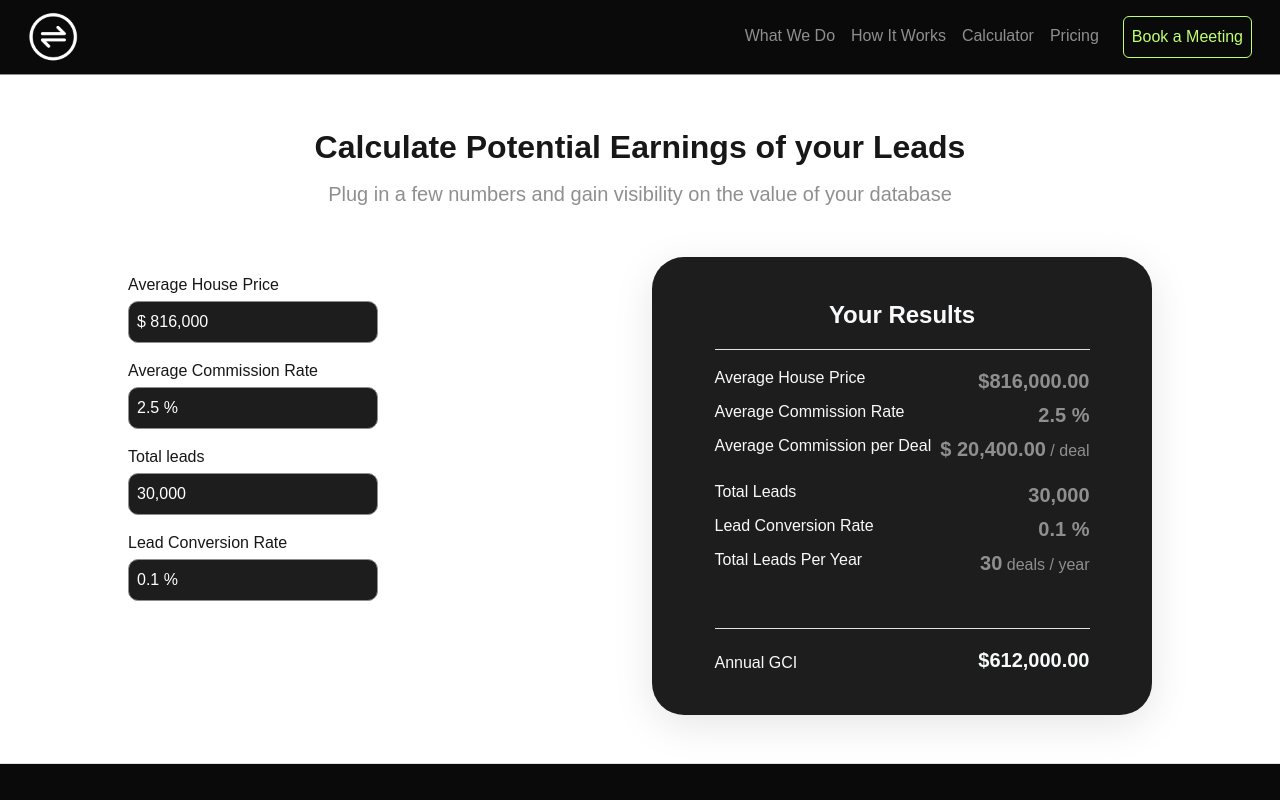
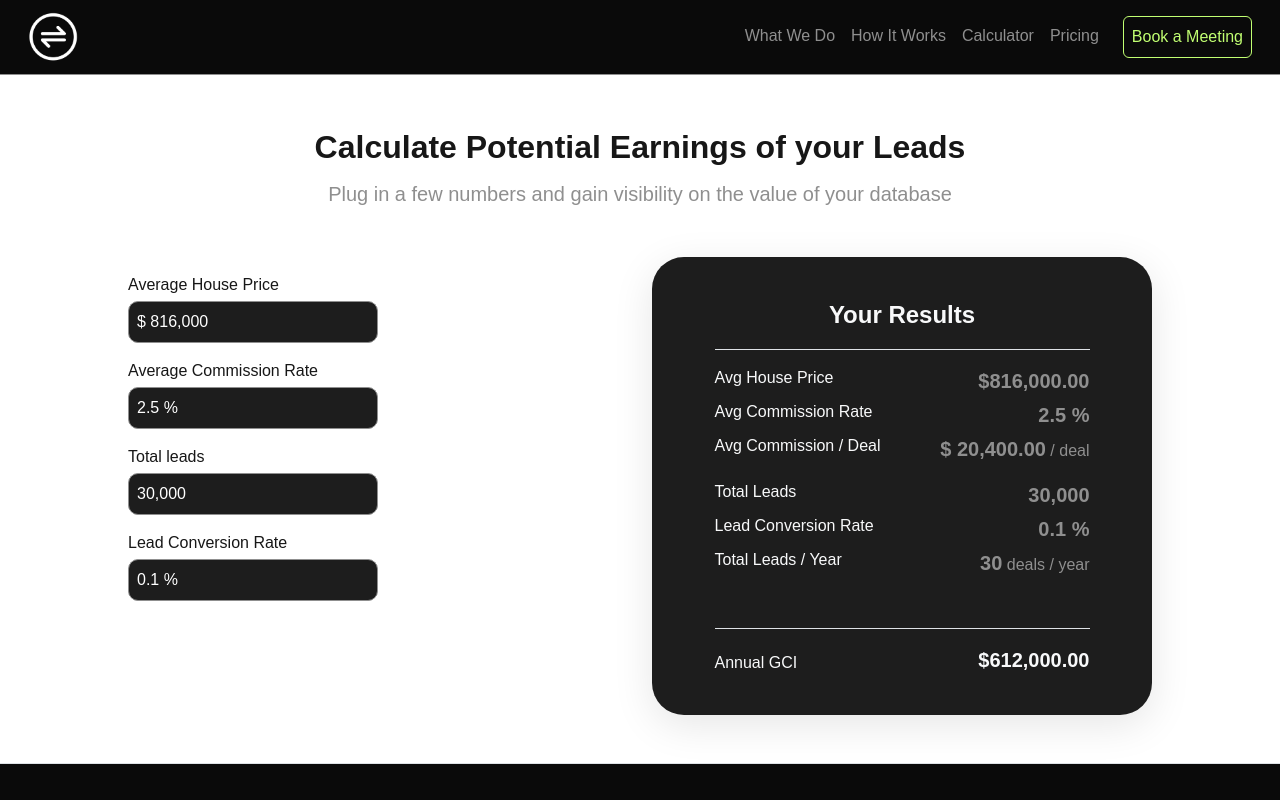
Before and after one commit to aditya-s3n/callall_website, a Next.js app: page /calculator in a window 1280 px wide. Shown: the top 800 px of the page. Built offline with nearby package versions, Linux system fonts and the light colour scheme.

Commit message:
fix spacing for calculator

```diff
--- a/src/app/components/Calculator.tsx
+++ b/src/app/components/Calculator.tsx
@@ -100,7 +100,7 @@ function Calculator() {
                 <p className='fs-4 py-3 border-bottom w-75 m-auto pt-4 fw-bold text-light'>Your Results</p>
 
                 <div className='d-flex flex-column flex-md-row justify-content-between w-75 m-auto mt-3'>
-                <p className='text-light'>Average House Price</p>
+                <p className='text-light'>Avg House Price</p>
                 <p className='header-link nav-link'>
                     <span className='fs-5 fw-bold'>
                     ${housePrice.toFixed(2).replace(/(\d)(?=(\d{3})+(?!\d))/g, '$1,')}
@@ -109,7 +109,7 @@ function Calculator() {
                 </div>
 
                 <div className='d-flex flex-column flex-md-row justify-content-between w-75 m-auto mt-1'>
-                <p className='text-light'>Average Commission Rate</p>
+                <p className='text-light'>Avg Commission Rate</p>
                 <p className='header-link nav-link'>
                     <span className='fs-5 fw-bold'>
                     {commissionRate.toLocaleString()} %
@@ -118,7 +118,7 @@ function Calculator() {
                 </div>
 
                 <div className='d-flex flex-column flex-md-row justify-content-between w-75 m-auto mt-1'>
-                <p className='text-light'>Average Commission per Deal</p>
+                <p className='text-light'>Avg Commission / Deal</p>
                 <p className='header-link nav-link'>
                     <span className='fs-5 fw-bold'>
                     $ {totalCommission.toFixed(2).replace(/(\d)(?=(\d{3})+(?!\d))/g, '$1,')}
@@ -145,7 +145,7 @@ function Calculator() {
                 </div>
 
                 <div className='d-flex flex-column flex-md-row justify-content-between w-75 m-auto mt-1'>
-                <p className='text-light'>Total Leads Per Year</p>
+                <p className='text-light'>Total Leads / Year</p>
                 <p className='header-link nav-link'>
                     <span className='fs-5 fw-bold'>
                     {leads.toLocaleString()}
```
